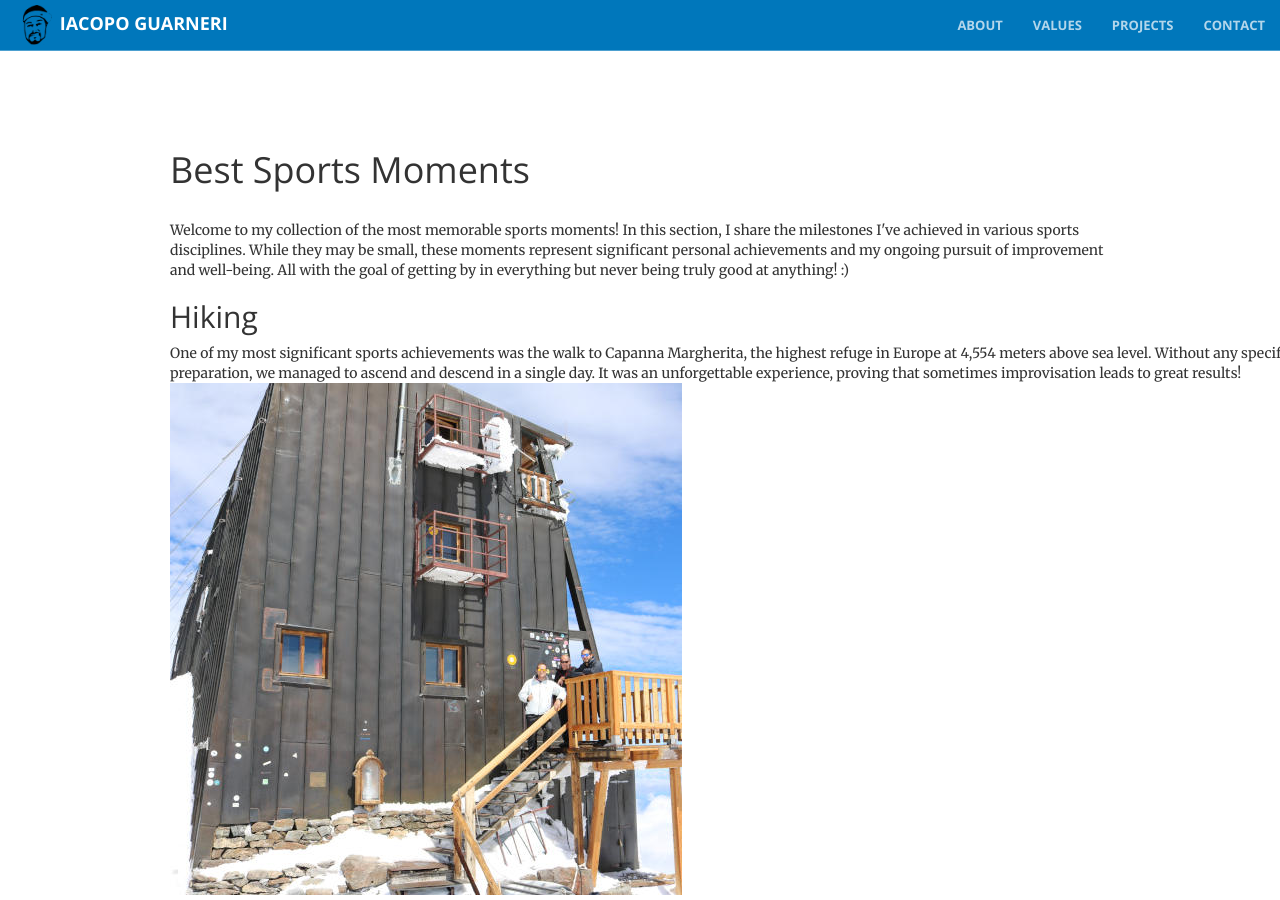
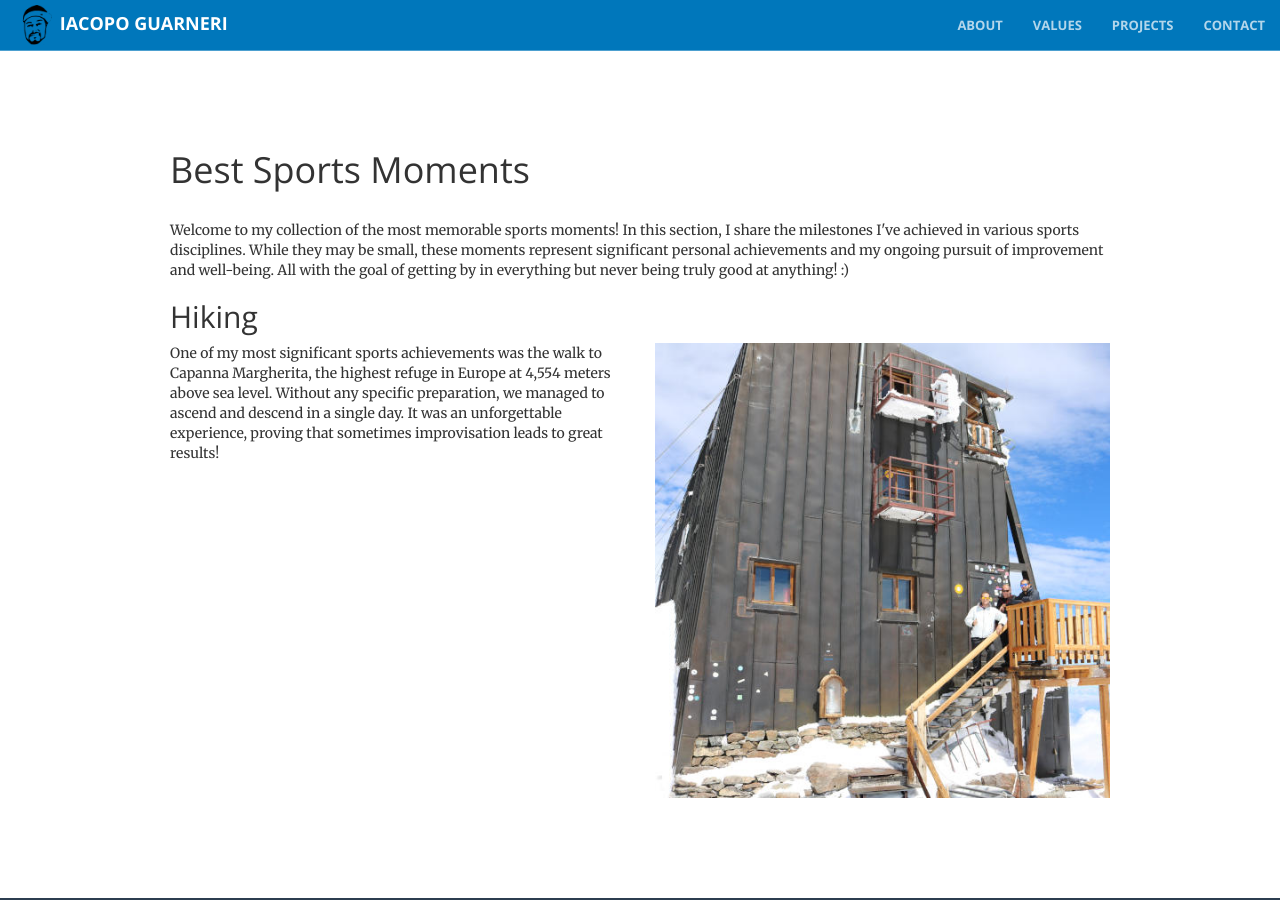
Before and after one commit to iacoposk8/iacoposk8.github.io, a Jekyll site: the page built from sports.html, in a window 1280 px wide and 900 px high. Built offline with Jekyll 4.4.1, drawn with Linux system fonts in a browser that asks for light colours.

Commit message:
Update sports.html

```diff
--- a/sports.html
+++ b/sports.html
@@ -8,17 +8,15 @@ title: Best Sports Moments
 Welcome to my collection of the most memorable sports moments! In this section, I share the milestones I've achieved in various sports disciplines. While they may be small, these moments represent significant personal achievements and my ongoing pursuit of improvement and well-being. All with the goal of getting by in everything but never being truly good at anything! :)
 <br />
 <h2>Hiking</h2>
-<div class="container">
 <div class="row">
-    <div class="col-6">
+  <div class="col-md-6">
     <div class="p-3 border bg-light">
       One of my most significant sports achievements was the walk to Capanna Margherita, the highest refuge in Europe at 4,554 meters above sea level. Without any specific preparation, we managed to ascend and descend in a single day. It was an unforgettable experience, proving that sometimes improvisation leads to great results!
     </div>
   </div>
-    <div class="col-6">
+  <div class="col-md-6">
     <div class="p-3 border bg-light">
       <a href="img/sports/Margherita.JPG" target="_blank"><img src="img/sports/Margherita_thumb.JPG"></a>
     </div>
   </div>
 </div>
-</div>
```
Lines whose indentation alone changed are shown as unchanged.
